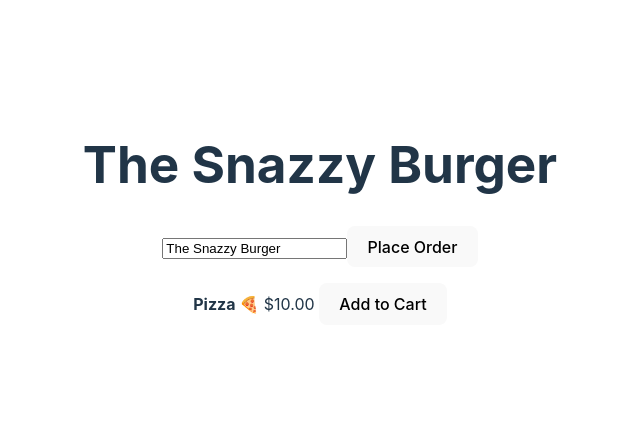
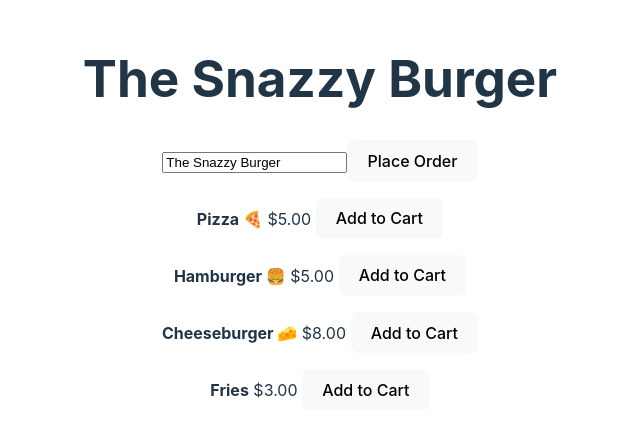
Before and after one commit to gryhkn/Vue-Projects, a Vue app in the folder restaurantApp/: page / in a window 1280 px wide. Shown: the part 179-614 px from the top of the page, without its empty margins (320-960 px from the left). Built offline with nearby package versions, Linux system fonts and the light colour scheme.

Commit message:
Watch func. added

```diff
--- a/restaurantApp/src/App.vue
+++ b/restaurantApp/src/App.vue
@@ -1,38 +1,42 @@
 <template>
-  <h1> {{name}} </h1>
-  <input type="text" v-model="name">
+  <h1>{{ name }}</h1>
+  <input type="text" v-model="name" />
   <button @click="placeOrder">Place Order</button>
-  <YummyMealVue name="Pizza 🍕" :price="10" @addToCart="addItemToCart"/>
+  <YummyMeal
+    v-for="meal in meals"
+    :name="meal.name"
+    :price="meal.price"
+    @addToCart="addItemToCart"
+  />
 </template>
 
+<script>
+import YummyMeal from "./components/YummyMeal.vue";
+import { ref, reactive, watch } from "vue";
 
-
-<script>
-import YummyMealVue from './components/YummyMeal.vue';
-import { ref, reactive, watch } from "vue"
 export default {
-
-  components: {
-    YummyMealVue
-  },
+  components: { YummyMeal },
 
   setup() {
     const name = ref("The Snazzy Burger");
-    const meal = reactive({ name: "Pizza 🍕", price: 5});
-    const placeOrder = () => { alert("Your order has been places")}
+    const meal = reactive({ name: "Pizza 🍕", price: 5 });
+    const meals = reactive([
+      { name: "Pizza 🍕", price: 5 },
+      { name: "Hamburger 🍔", price: 5 },
+      { name: "Cheeseburger 🧀", price: 8 },
+      { name: "Fries", price: 3 },
+    ]);
+    const placeOrder = () => {
+      alert("Your order has been places");
+    };
     const addItemToCart = (item) => alert(`One ${item} added to the cart!`);
 
     watch(name, (newName, oldName) => console.log(newName, oldName));
 
-    return { name, placeOrder, addItemToCart, meal };
+    return { name, placeOrder, addItemToCart, meal, meals };
   },
-
-
-}
-
+};
 </script>
-
-
 
 <style scoped>
 .logo {
--- a/restaurantApp/src/components/YummyMeal.vue
+++ b/restaurantApp/src/components/YummyMeal.vue
@@ -4,7 +4,6 @@
     {{ pricePretty }}
     <button @click="addToCart">Add to Cart</button>
   </p>
-
 </template>
 
 <script>
@@ -21,5 +20,4 @@ export default {
     return { addToCart, pricePretty };
   },
 };
-
 </script>
```
Lines whose indentation alone changed are shown as unchanged.
